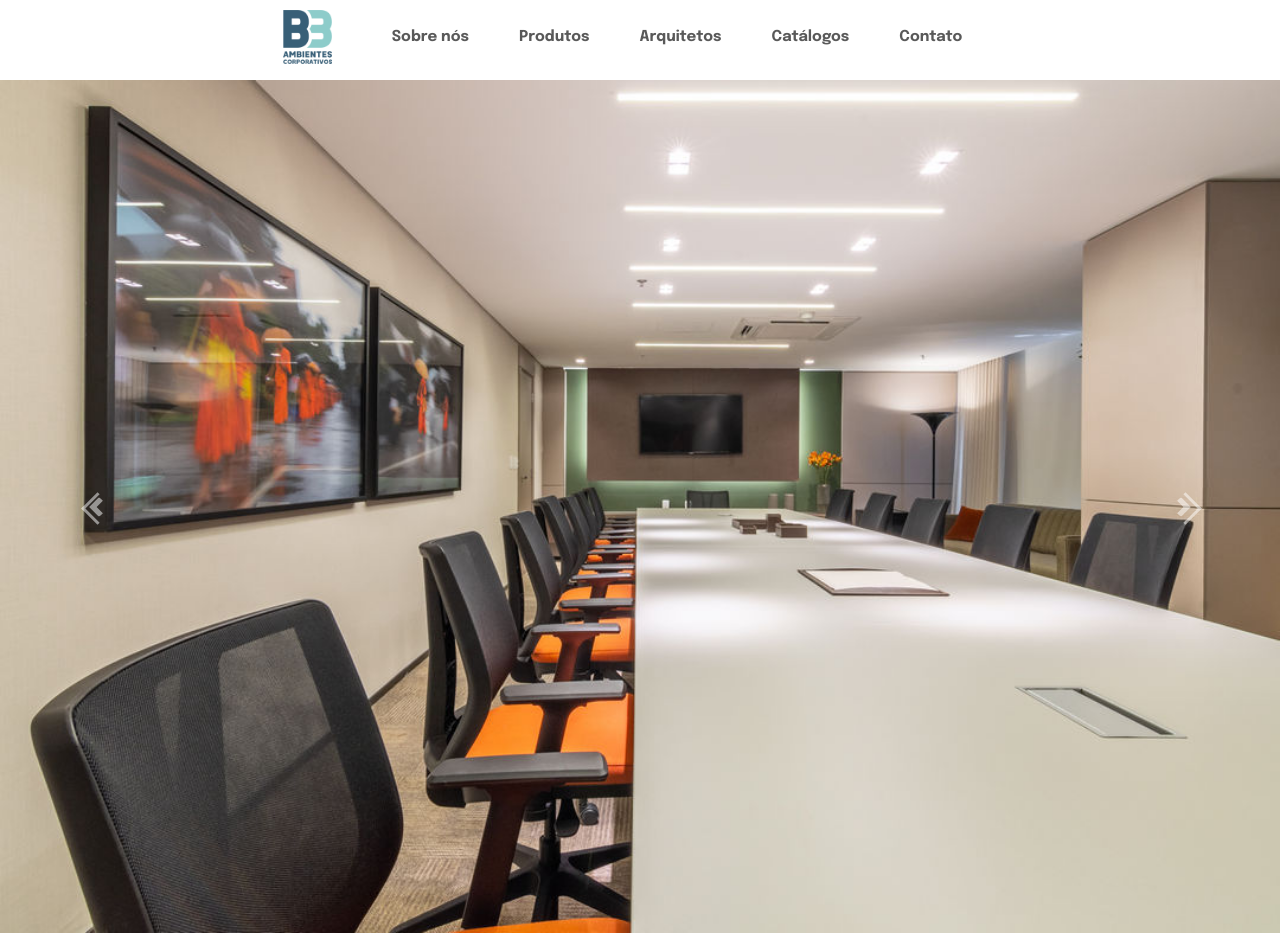
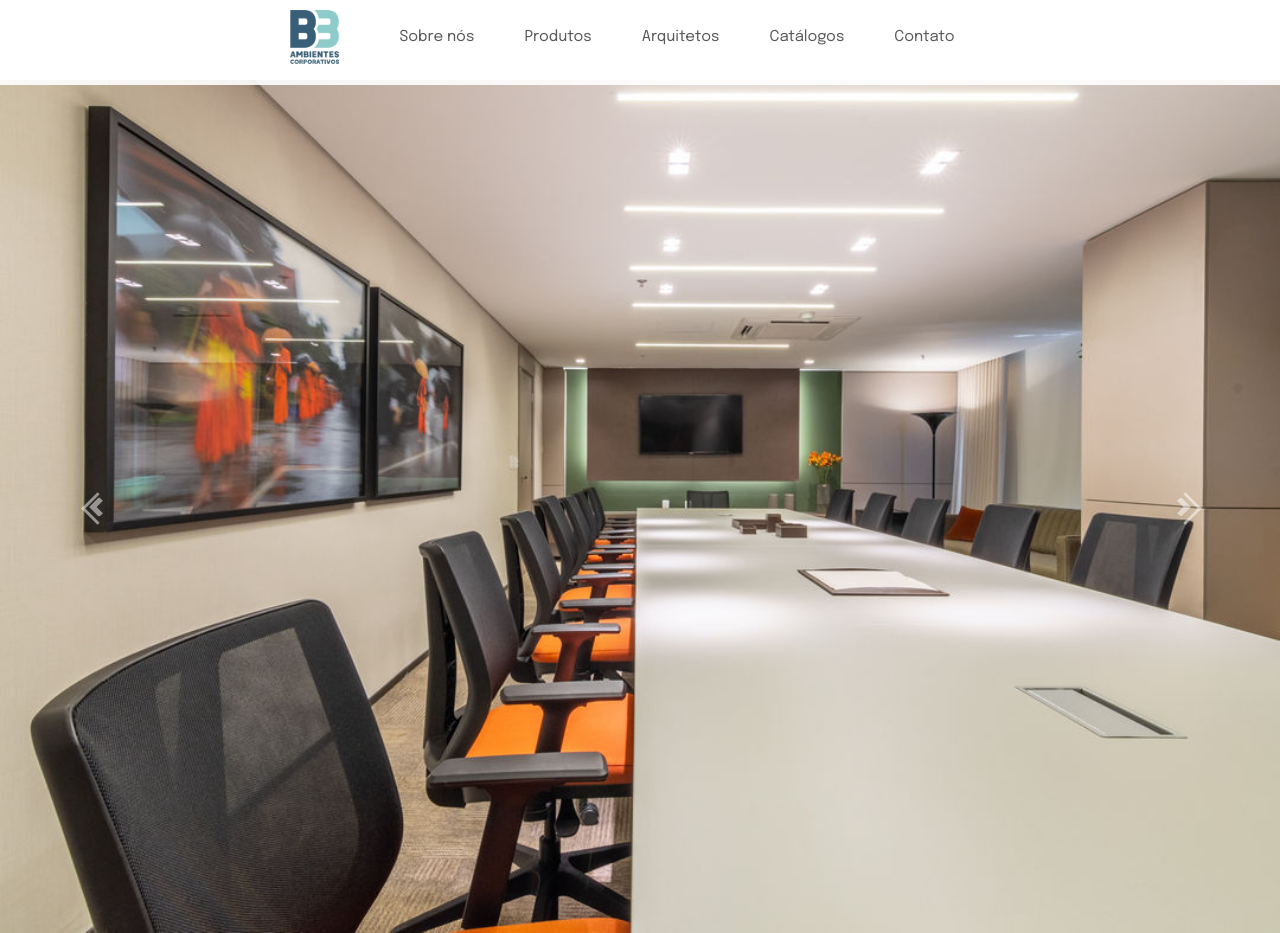
Before and after one commit to albertoramos123/b3, a website: page index.html in a window 1280 px wide. Shown: the top 933 px of the page. Drawn offline with nearby package versions, Linux system fonts and the light colour scheme.

Commit message:
weight da fonte do header

```diff
--- a/b3.css
+++ b/b3.css
@@ -9,7 +9,7 @@ body {
 .container {
     width: 100%;
     padding: 0 15px; /* Adiciona algum padding lateral para melhor alinhamento */
-    margin: 0 auto;
+
 }
 
 header {
@@ -22,7 +22,7 @@ header {
     padding: 10px;
     z-index: 1000;
     background-color: #ffffff;
-    height: 80px;
+    height: 85px;
     opacity: 0.9;
 
 
@@ -253,7 +253,7 @@ nav ul li a {
     text-decoration: none;
     padding: 10px 15px;
     color: #333;
-    font-weight: 700;
+    font-weight: 70;
 }
 
 nav ul li a:hover {
```
